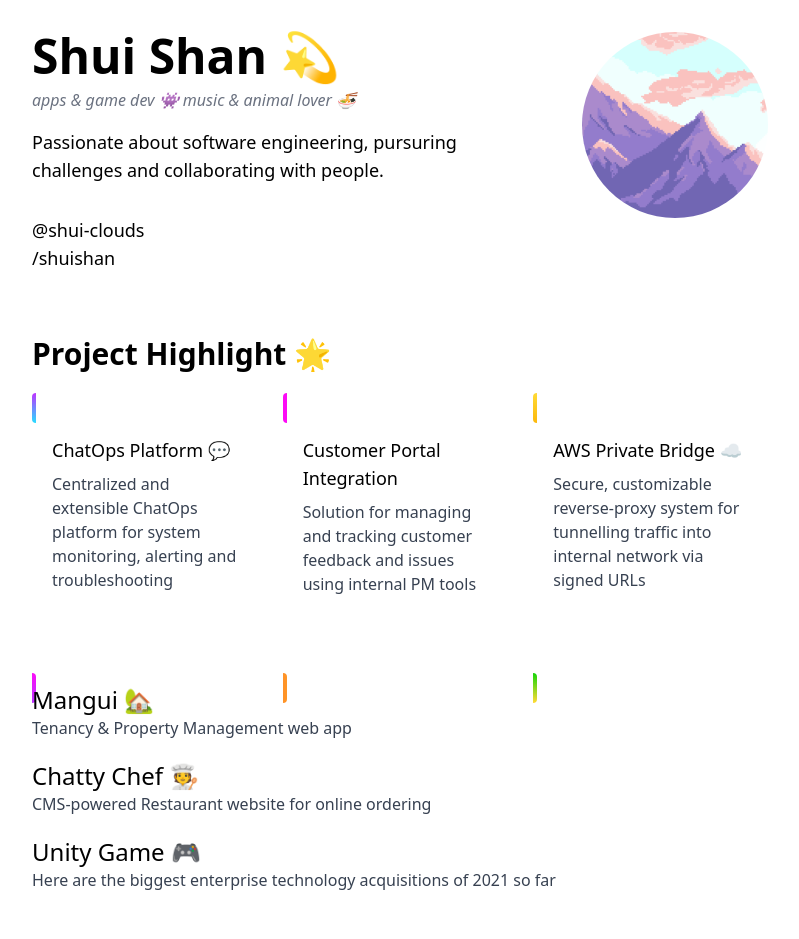
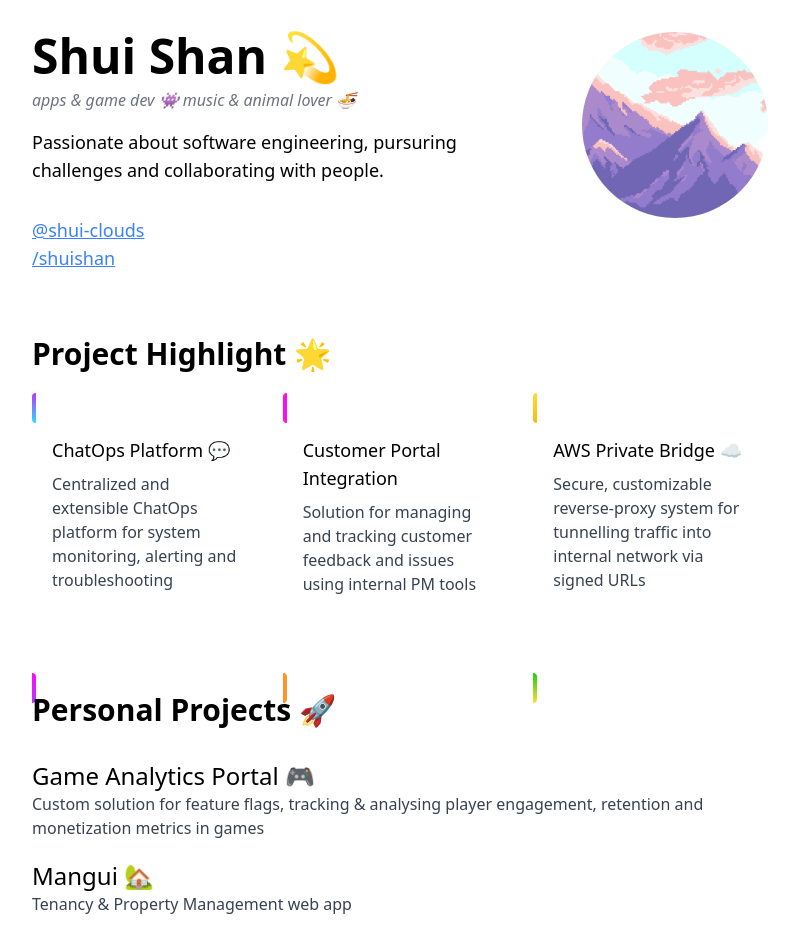
Before and after one commit to shui-clouds/personal-website, a Next.js app: page / in a window 1280 px wide. Shown: the top 939 px of the page, without its empty margins (240-1039 px from the left). Built offline with nearby package versions, Linux system fonts and the light colour scheme.

Commit message:
update links on main page

```diff
--- a/pages/index.tsx
+++ b/pages/index.tsx
@@ -41,19 +41,19 @@ const projects: ProjectCard[] = [
 
 const projectLinks: ProjectLink[] = [
   {
+    title: 'Game Analytics Portal 🎮',
+    description: 'Custom solution for feature flags, tracking & analysing player engagement, retention and monetization metrics in games',
+    path: 'https://github.com/shui-clouds/web-portal',
+  },
+  {
     title: 'Mangui 🏡',
     description: 'Tenancy & Property Management web app',
-    path: '/mangui',
+    path: 'https://github.com/shui-clouds/mangui',
   },
   {
     title: 'Chatty Chef 🧑‍🍳',
     description: 'CMS-powered Restaurant website for online ordering',
-    path: '/chatty-chef',
-  },
-  {
-    title: 'Unity Game 🎮',
-    description: 'Here are the biggest enterprise technology acquisitions of 2021 so far',
-    path: '/unity-dev',
+    path: 'https://github.com/aprets/Chatty-Chef',
   },
 ]
 
@@ -70,8 +70,8 @@ const ProjectCard = ({ project }: { project: ProjectCard }) => (
 )
 
 const ProjectLink = ({ project }: { project: ProjectLink }) => (
-  <Link href={project.path} passHref>
-    <a>
+  <Link className="{}" href={project.path} passHref>
+    <a target='_blank'>
       <h2 className='cursor-pointer text-2xl font-medium hover:text-blue-800'>{project.title}</h2>
       <p className='text-gray-700 dark:text-gray-400'>{project.description}</p>
     </a>
@@ -87,11 +87,11 @@ export default function Home() {
             <h1 className='text-4xl sm:text-5xl font-bold'>Shui Shan 💫</h1>
             <p className='italic mt-2 text-md text-gray-500'>apps & game dev 👾 music & animal lover 🍜</p>
             <p className='mt-4 mb-8 text-lg'>Passionate about software engineering, pursuring challenges and collaborating with people.</p>
-            <p className='text-lg'>@shui-clouds</p>
-            <p className='text-lg'>/shuishan</p>
+            <a target='_blank' href='https://github.com/shui-clouds/' className='text-lg text-blue-500 underline'>@shui-clouds</a>
+            <a target='_blank' href='https://www.linkedin.com/in/shuishan/' className='text-lg text-blue-500 underline'>/shuishan</a>
           </div>
           <div className="w-[100px] sm:w-[300px] mb-4 sm:mb-0">
-            <Image className='rounded-full' alt='Pixel Moutains' src={mountains} />
+            <Image className='rounded-full' alt='Pixel Mountains' src={mountains} />
           </div>
         </div>
         <h2 className='text-3xl mt-16 mb-4 font-bold'>
@@ -102,6 +102,9 @@ export default function Home() {
             <ProjectCard key={project.title} project={project} />
           ))}
         </div >
+        <h3 className='text-3xl mt-6 mb-4 font-semibold'>
+          Personal Projects 🚀
+        </h3>
         <div className='flex flex-col gap-5 mt-4'>
           {projectLinks.map((project) => (
             <ProjectLink key={project.title} project={project} />
```
